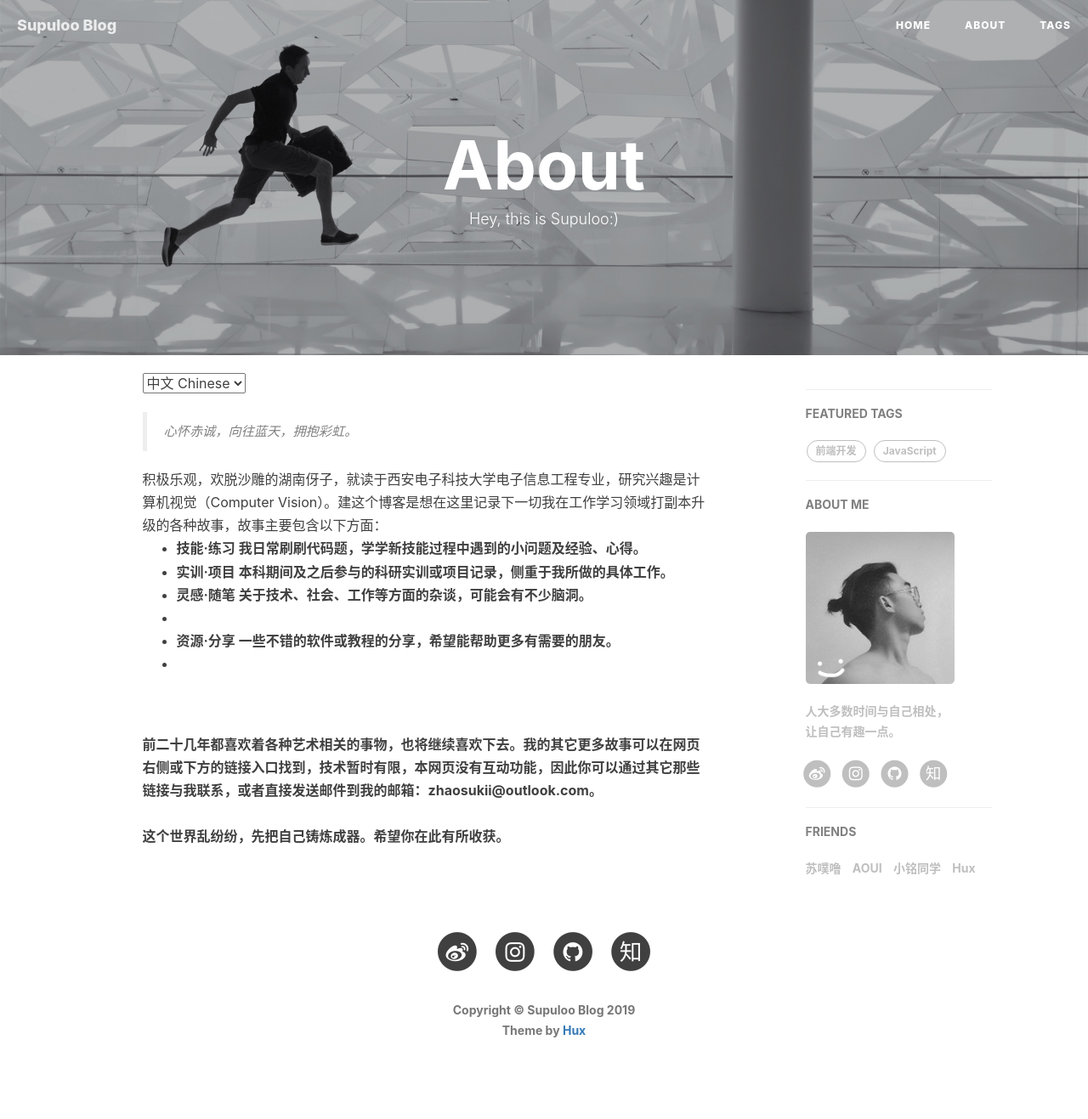
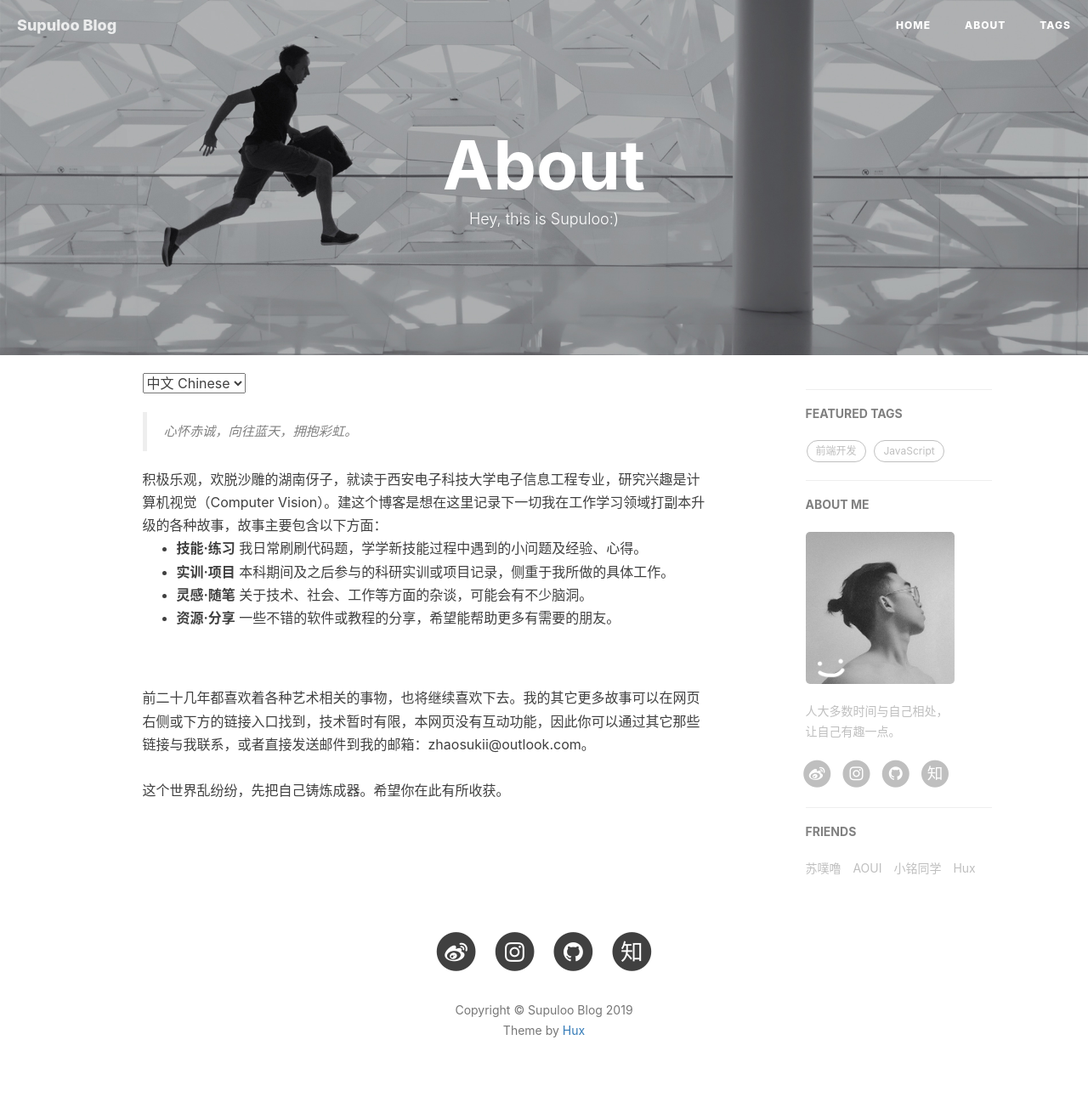
Before and after one commit to SupulooZhao/SupulooZhao1.0, a Jekyll site: the page built from about.html, in a window 1280 px wide. Shown: the whole page at 85% size. Built offline with Jekyll 4.4.1, drawn with Linux system fonts in a browser that asks for light colours; nearby versions of some CDN libraries; comment, search, counter and statistics services are not loaded.

Commit message:
修改about me的bug

```diff
--- a/about.html
+++ b/about.html
@@ -18,10 +18,10 @@ header-img: "img/about-bg.jpg"
     </blockquote>
     积极乐观，欢脱沙雕的湖南伢子，就读于西安电子科技大学电子信息工程专业，研究兴趣是计算机视觉（Computer Vision）。建这个博客是想在这里记录下一切我在工作学习领域打副本升级的各种故事，故事主要包含以下方面：<br>
     <ul>
-        <li><b>技能·练习<b> 我日常刷刷代码题，学学新技能过程中遇到的小问题及经验、心得。</li>
-        <li><b>实训·项目<b> 本科期间及之后参与的科研实训或项目记录，侧重于我所做的具体工作。</li>
-        <li><b>灵感·随笔<b> 关于技术、社会、工作等方面的杂谈，可能会有不少脑洞。<li>
-        <li><b>资源·分享<b> 一些不错的软件或教程的分享，希望能帮助更多有需要的朋友。<li>
+        <li><b>技能·练习</b> 我日常刷刷代码题，学学新技能过程中遇到的小问题及经验、心得。</li>
+        <li><b>实训·项目</b> 本科期间及之后参与的科研实训或项目记录，侧重于我所做的具体工作。</li>
+        <li><b>灵感·随笔</b> 关于技术、社会、工作等方面的杂谈，可能会有不少脑洞。</li>
+        <li><b>资源·分享</b> 一些不错的软件或教程的分享，希望能帮助更多有需要的朋友。</li>
     </ul>
     <br>前二十几年都喜欢着各种艺术相关的事物，也将继续喜欢下去。我的其它更多故事可以在网页右侧或下方的链接入口找到，技术暂时有限，本网页没有互动功能，因此你可以通过其它那些链接与我联系，或者直接发送邮件到我的邮箱：zhaosukii@outlook.com。
 
@@ -39,10 +39,10 @@ header-img: "img/about-bg.jpg"
         Studied in Electronic Information Engineering, Xidian University, with an interest in Computer Vision.This blog is designed to record all the stories of my experiences in the field of work and study. The stories mainly include the following aspects:<br>
     </p>
     <ul>
-            <li><b>Skill & Exercise<b> The problems I encounter and the my solution to them in my daily work or study.</li>
-            <li><b>Practice & Program<b> Team projects that I have participated in or are participating in.</li>
-            <li><b>Inspiration & Essay<b> Some ideas about science and technology, society and the future.<li>
-            <li><b>Resource & Share<b> Some good software or tutorials to share, hoping to help more friends in need.<li>
+            <li><b>Skill & Exercise</b> The problems I encounter and the my solution to them in my daily work or study.</li>
+            <li><b>Practice & Program</b> Team projects that I have participated in or are participating in.</li>
+            <li><b>Inspiration & Essay</b> Some ideas about science and technology, society and the future.</li>
+            <li><b>Resource & Share</b> Some good software or tutorials to share, hoping to help more friends in need.</li>
     </ul>
     <p>
         More of my stories can be found at the links on the right or below of the page. You can contact me through these links or send email directly to my mailbox: zhaosukii@outlook.com
```
